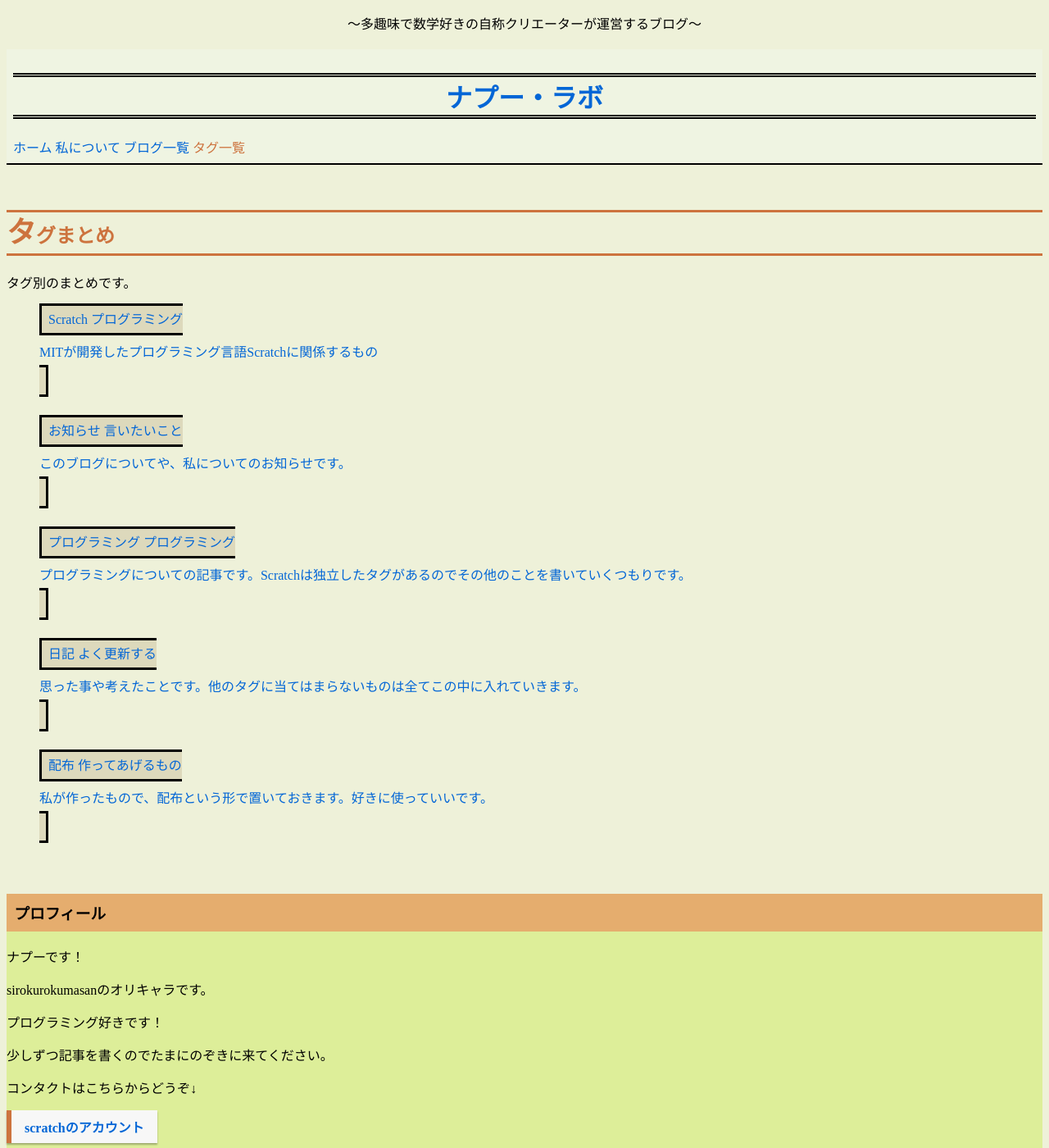
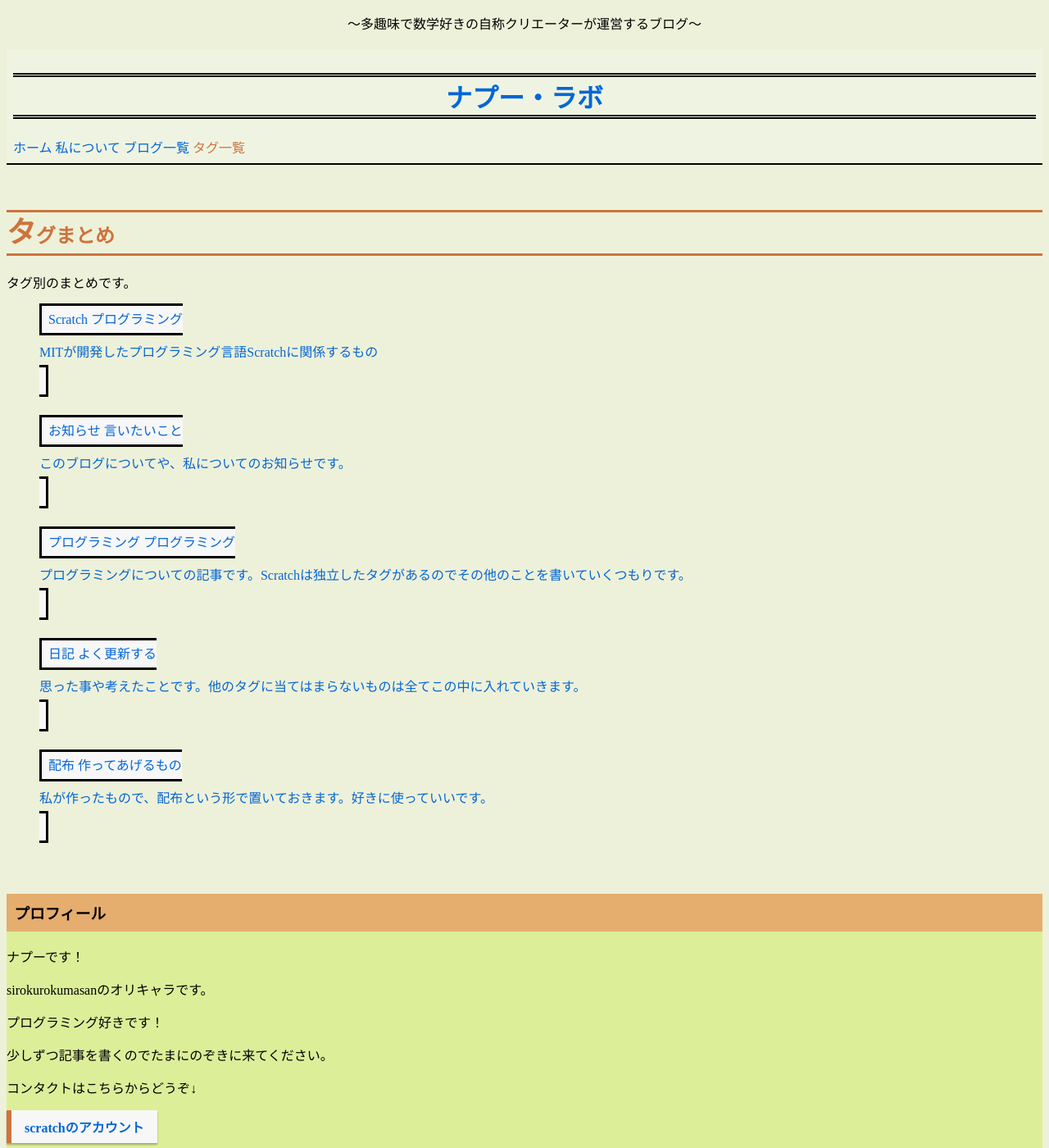
Before and after one commit to sirokurokumasan/sirokurokumasan.github.io, a Jekyll site: the page built from staff.md, in a window 1280 px wide and 1400 px high. Shown: the whole window at 82% size. Built offline with Jekyll 4.4.1, drawn with Linux system fonts in a browser that asks for light colours.

Commit message:
Update main.scss

```diff
--- a/_sass/main.scss
+++ b/_sass/main.scss
@@ -103,6 +103,8 @@
 
 .block{
   border: solid 3px #000;
-  background: #ddd9bc;
+  background: #f7f7f7;
   padding:0.5em;
+  width: 80%;
+  height: 500px;
 }
```
